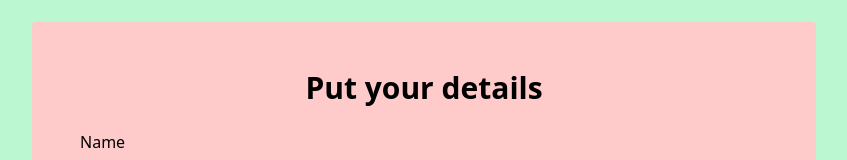
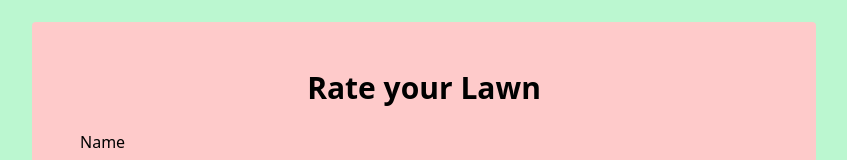
Before and after one commit to Lakshit-Chiranjiv/Lawn-Feedback-site, a website: page frontend/rate.html in a window 1280 px wide. Shown: the part 254-414 px from the top of the page, without its empty margins (216-1063 px from the left). Drawn offline with Linux system fonts and the light colour scheme.

Commit message:
heading changed

```diff
--- a/frontend/rate.html
+++ b/frontend/rate.html
@@ -20,7 +20,7 @@
     </main>
     <section class="flex justify-around items-center gap-8 my-12">
         <div class="bg-red-200 p-12 rounded w-[70%]" id="rate-lawn-form">
-            <h2 class="text-3xl font-bold mb-6 text-center">Put your details</h2>
+            <h2 class="text-3xl font-bold mb-6 text-center">Rate your Lawn</h2>
             <label for="name">Name</label><br>
             <input type="text" class="h-8 rounded p-4 mt-2 mb-6 w-[100%]" placeholder="Enter name"><br>
             <label for="email">Email</label><br>
```
